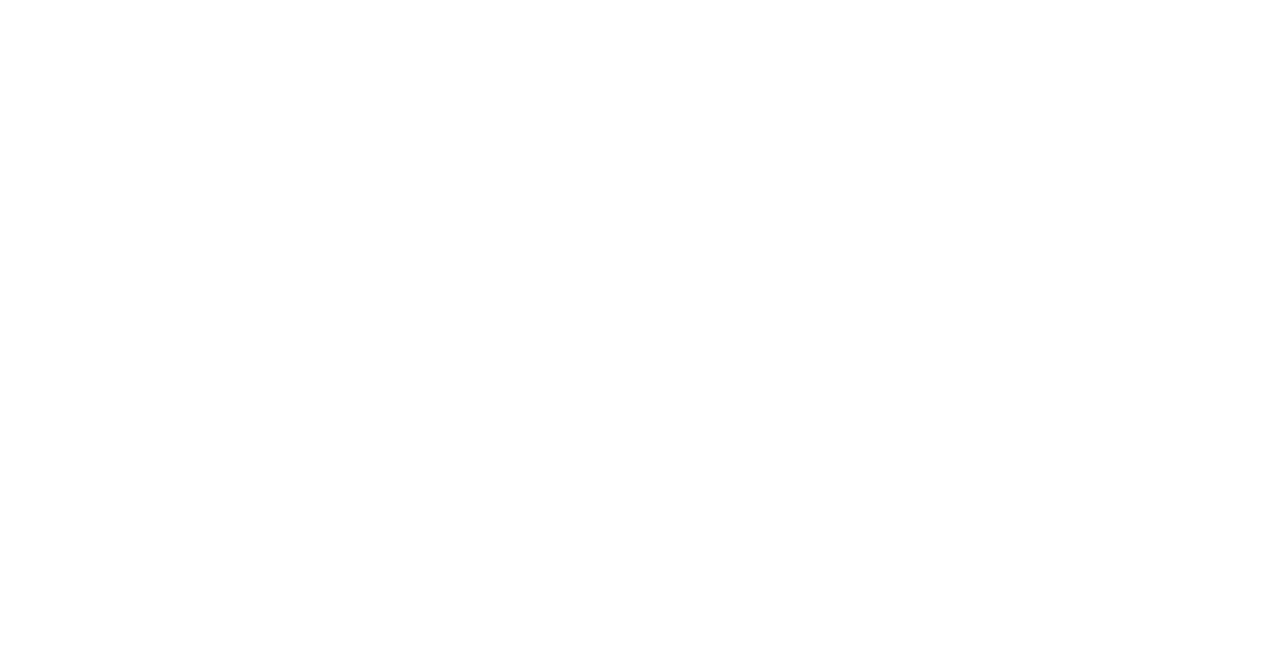
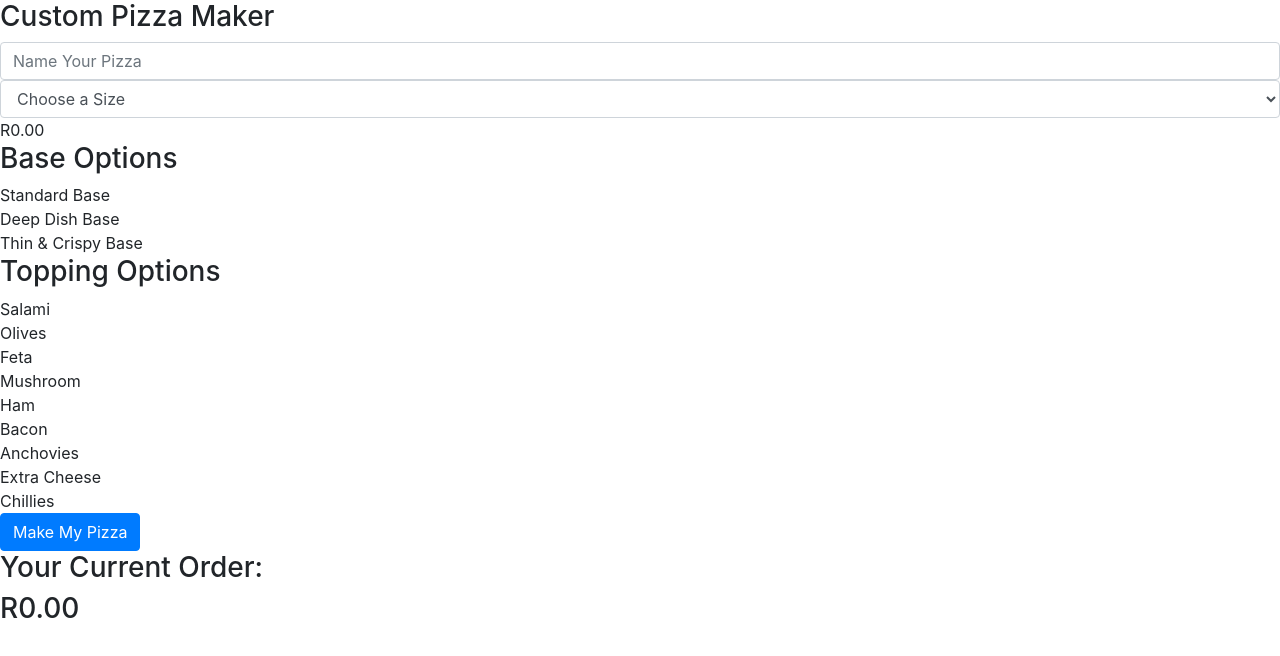
Before and after one commit to Kzte/Term-2_Task-5, a plain HTML site: page pages/index.html in a window 1280 px wide. Drawn offline with nearby package versions, Linux system fonts and the light colour scheme.

Commit message:
Creating  layout
creating layout for pizza maker

```diff
--- a/pages/index.html
+++ b/pages/index.html
@@ -17,3 +17,135 @@
      <script src="../js/index.js"></script>
 
     <title>Term 2: Task 5</title>
+</head>
+<body>
+
+  <form id="pizzaForm" onchange="realTimeCost">
+    <h3>Custom Pizza Maker</h3>
+    <div class="left">
+      <input type="text" class="form-control" placeholder="Name Your Pizza" id="pizzaName">
+      <select class="form-control" id="size">
+        <option>Choose a Size</option>
+        <option>Small</option>
+        <option>Medium</option>
+        <option>Large</option>
+      </select>
+    </div>
+
+    <div class="right">
+      <div class="orderCost" id="realTimeCost">R0.00</div>
+    </div>
+
+      <div class="base-options">
+
+        <h3>Base Options</h3>
+
+        <div class="base-checked">
+          <input class="form-check-input" type="radio" name="baseRadio" id="standard" data-cost="10" value="Standard" checked>
+          <label class="form-check-label" for="standard">
+            Standard Base
+          </label>
+        </div>
+
+        <div class="base-check">
+          <input class="form-check-input" type="radio" name="baseRadio" id="deep" data-cost="15" value="Deep Dish">
+          <label class="form-check-label" for="deep">
+            Deep Dish Base
+          </label>
+        </div>
+
+        <div class="base-check">
+          <input class="form-check-input" type="radio" name="baseRadio" id="thin" data-cost="20" value="Thin & Crispy">
+          <label class="form-check-label" for="thin">
+            Thin & Crispy Base
+          </label>
+        </div>
+
+      </div>
+
+      <div class="toppings">
+        <h3>Topping Options</h3>
+
+        <div class="top-check">
+          <input class="form-check-input" name="toppings" type="checkbox" value="salami" id="salami" data-cost="15">
+          <label class="form-check-label" for="salami">
+            Salami
+          </label>
+        </div>
+
+        <div class="top-check">
+          <input class="form-check-input" name="toppings" type="checkbox" value="olives" id="olives" data-cost="10">
+          <label class="form-check-label" for="olives">
+            Olives
+          </label>
+        </div>
+
+        <div class="top-check">
+          <input class="form-check-input" name="toppings" type="checkbox" value="feta" id="feta" data-cost="8">
+          <label class="form-check-label" for="feta">
+            Feta
+          </label>
+        </div>
+
+        <div class="top-check">
+          <input class="form-check-input" name="toppings" type="checkbox" value="pineapple" id="pineapple" data-cost="12">
+          <label class="form-check-label" for="mushroom">
+            Mushroom
+          </label>
+        </div>
+
+        <div class="top-check">
+          <input class="form-check-input" name="toppings" type="checkbox" value="ham" id="ham" data-cost="17">
+          <label class="form-check-label" for="ham">
+            Ham
+          </label>
+        </div>
+
+        <div class="top-check">
+          <input class="form-check-input" name="toppings" type="checkbox" value="bacon" id="bacon" data-cost="20">
+          <label class="form-check-label" for="bacon">
+            Bacon
+          </label>
+        </div>
+
+        <div class="top-check">
+          <input class="form-check-input" name="toppings" type="checkbox" value="anchovies" id="anchovies" data-cost="14">
+          <label class="form-check-label" for="anchovies">
+            Anchovies
+          </label>
+        </div>
+
+        <div class="top-check">
+          <input class="form-check-input" name="toppings" type="checkbox" value="extra" id="extra" data-cost="18">
+          <label class="form-check-label" for="extra">
+            Extra Cheese
+          </label>
+        </div>
+
+        <div class="top-check">
+          <input class="form-check-input" name="toppings" type="checkbox" value="chilles" id="chilles" data-cost="12">
+          <label class="form-check-label" for="chilles">
+            Chillies
+          </label>
+        </div>
+
+        </div>
+        <button class="btn btn-primary" type="button" onclick="makePizza(); displayOrder()" >Make My Pizza</button>
+
+      </form>
+
+  <div class="output">
+    <div class="outHeader">
+      <h3>Your Current Order:</h3>
+      <div class="totalOrder"><h3 id="orderTotal">R0.00</h3></div>
+    </div>
+
+    <div id="orders">
+
+    </div>
+
+
+  </div>
+
+</body>
+</html>
```
